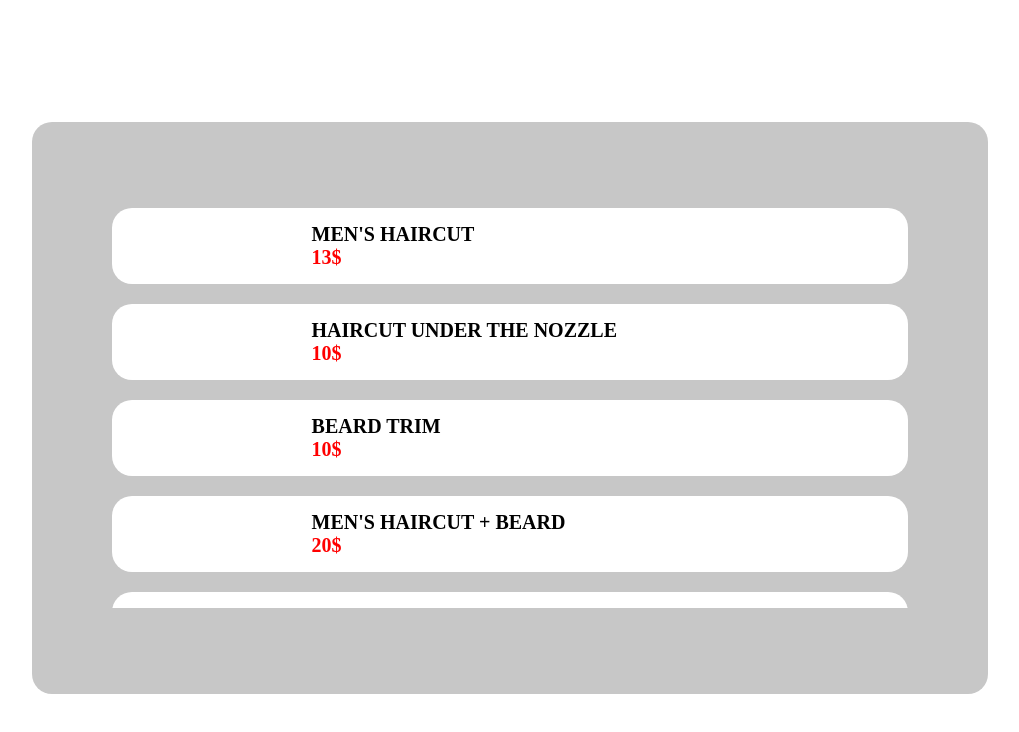
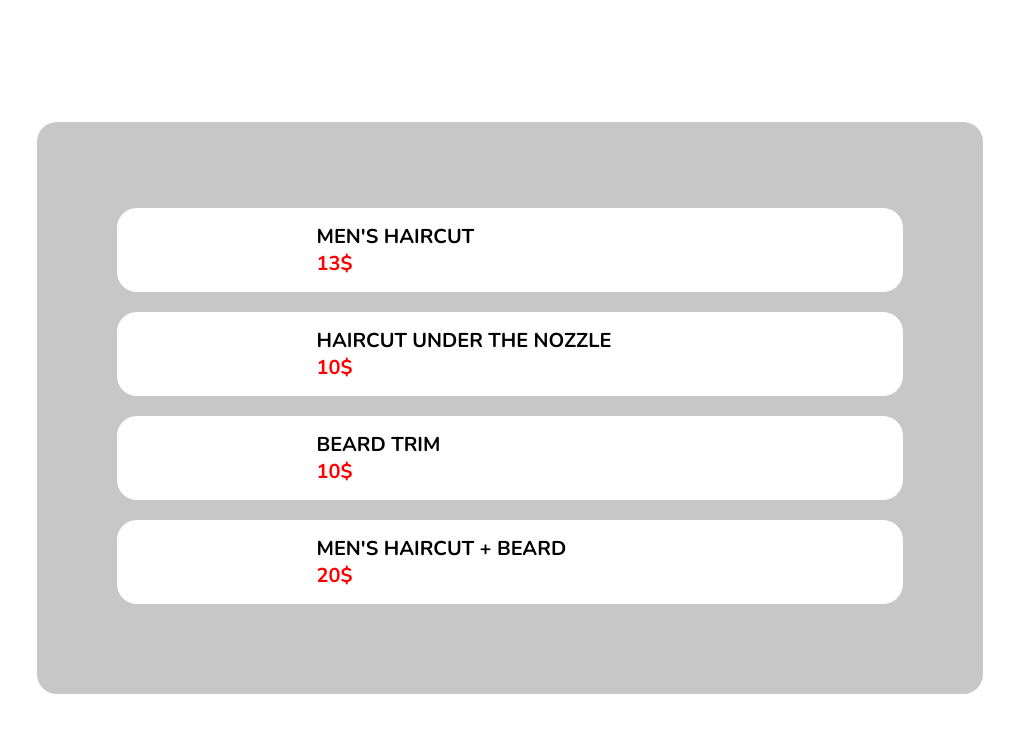
Before and after one commit to w-develop-w/barbershopts, a React (Create React App) app: page /services in a window 1280 px wide. Shown: the top 732 px of the page, without its empty margins (130-1149 px from the left). Built offline with nearby package versions, Linux system fonts and the light colour scheme; data requests are answered from the project's data file.

Commit message:
adding font and mini changing styles

```diff
--- a/public/index.html
+++ b/public/index.html
@@ -5,6 +5,12 @@
         <meta name="viewport" content="width=device-width, initial-scale=1" />
         <meta name="theme-color" content="#000000" />
 
+
+        <!-- FONTS -->
+        <link rel="preconnect" href="https://fonts.googleapis.com">
+        <link rel="preconnect" href="https://fonts.gstatic.com" crossorigin>
+        <link href="https://fonts.googleapis.com/css2?family=Roboto:wght@400;500;700&display=swap" rel="stylesheet">
+
         <title>Barbershop</title>
     </head>
     <body>
--- a/server/db.json
+++ b/server/db.json
@@ -33,7 +33,7 @@
             "14:00"
           ],
           "booking": [
-            false,
+            true,
             false,
             false
           ],
@@ -62,7 +62,7 @@
           ],
           "booking": [
             false,
-            true,
+            false,
             false
           ],
           "access": [
--- a/src/App.tsx
+++ b/src/App.tsx
@@ -5,6 +5,7 @@
 import Recording from "./components/Recording/Recording";
 import Services from "./components/Services/Services";
 import Specialists from "./components/Specialists/Specialists";
+// import styles from "../src/fonts.module.scss";
 
 function App() {
     return (
--- a/src/components/Main/Main.module.scss
+++ b/src/components/Main/Main.module.scss
@@ -1,15 +1,27 @@
+@import "../../fonts.module.scss";
+
+* {
+    font-family: 'Nunito', sans-serif;
+    font-weight: 700;
+}
+
 .container {
     display: flex;
-    align-items: center; /* Центрирует контент вертикально */
-    justify-content: center; /* Центрирует контент горизонтально */
-    height: 100vh; /* Занимает 100% высоты экрана */
+    align-items: center;
+    justify-content: center;
+    height: 100vh;
 
     .modal {
-        // height: 500px;
-        // width: 500px;
-        background-color: rgb(199, 199, 199);
+        font-family: 'Nunito', sans-serif;
+        font-weight: 700;
+        background-color: black;
         padding: 90px;
         border-radius: 20px;
+
+        h2 {
+            color: white;
+            // font-family: 'Roboto', sans-serif;
+        }
 
 
         ul {
@@ -26,9 +38,10 @@
                         text-transform: uppercase;
                         font-family: "Franklin Gothic Medium", "Arial Narrow", Arial,
                         sans-serif;
-                        // font-family: Verdana, Geneva, Tahoma, sans-serif;
                         width: 300px;
-                        background-color: white;
+                        color: white;
+                        background-color: rgb(2, 48, 2);
+                        // background-color: white;
                         padding: 10px 20px;
                         border-radius: 10px;
                         transition: 0.3s;
--- a/src/components/Main/Main.tsx
+++ b/src/components/Main/Main.tsx
@@ -3,7 +3,6 @@
 import { Link } from "react-router-dom"
 import styles from "./Main.module.scss"
 import { setChoosedImageBarber, setChoosedStatusBarber, setChoosedNameBarber,  setRecordingDate, setRecordingTime, setChoosedService, setPriceChoosedService, setTimeForServiceFact, setPercentsOnPrice } from "../../store/dataSlice";
-// import { Link } from 'react-router-dom';
 
 function Main() {
 
--- a/src/components/Specialists/Specialists.module.scss
+++ b/src/components/Specialists/Specialists.module.scss
@@ -1,3 +1,4 @@
+@import "../../fonts.module.scss";
 .container {
     display: flex;
     align-items: center;
@@ -20,8 +21,9 @@
             .item {
                 list-style: none;
                 padding: 15px 30px;
-                border-radius: 20px;
-                background-color: white;
+                border-radius: 10px;
+                background-color: black;
+                // background-color: white;
                 .content {
                     display: flex;
                     gap: 20px;
@@ -29,7 +31,8 @@
                     img {
                         width: 150px;
                         height: 90px;
-                        border-radius: 15px;
+                        border: 3px solid rgb(2, 48, 2);
+                        border-radius: 7px;
                     }
 
                     div {
@@ -38,16 +41,19 @@
                         justify-content: center;
                         h3,
                         h2 {
+                            color: white;
                             text-transform: uppercase;
                             margin: 0;
                         }
 
                         h3 {
+                            color: white;
                             text-transform: uppercase;
                             font-size: 14px;
                         }
 
                         h2 {
+                            color: white;
                             text-transform: uppercase;
                             font-size: 18px;
                         }
--- /dev/null
+++ b/src/fonts.module.scss
@@ -0,0 +1,15 @@
+@font-face {
+    font-display: swap; /* Check https://developer.mozilla.org/en-US/docs/Web/CSS/@font-face/font-display for other options. */
+    font-family: 'Nunito';
+    font-style: normal;
+    font-weight: 400;
+    src: url('../public/fonts/nunito-v25-latin-regular.woff2') format('woff2'); /* Chrome 36+, Opera 23+, Firefox 39+, Safari 12+, iOS 10+ */
+  }
+  /* nunito-700 - latin */
+  @font-face {
+    font-display: swap; /* Check https://developer.mozilla.org/en-US/docs/Web/CSS/@font-face/font-display for other options. */
+    font-family: 'Nunito';
+    font-style: normal;
+    font-weight: 700;
+    src: url('../public/fonts/nunito-v25-latin-700.woff2') format('woff2'); /* Chrome 36+, Opera 23+, Firefox 39+, Safari 12+, iOS 10+ */
+  }
```
Also changed, not shown: public/fonts/nunito-v25-latin-700.woff2 (added), public/fonts/nunito-v25-latin-regular.woff2 (added).
